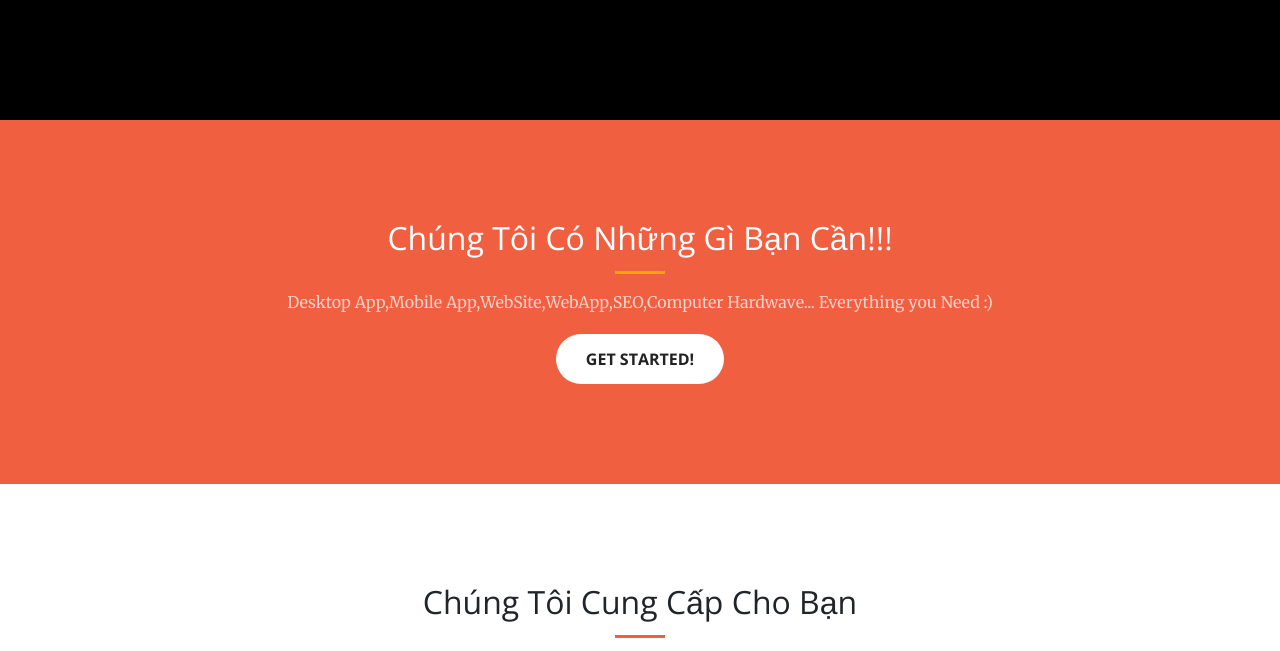
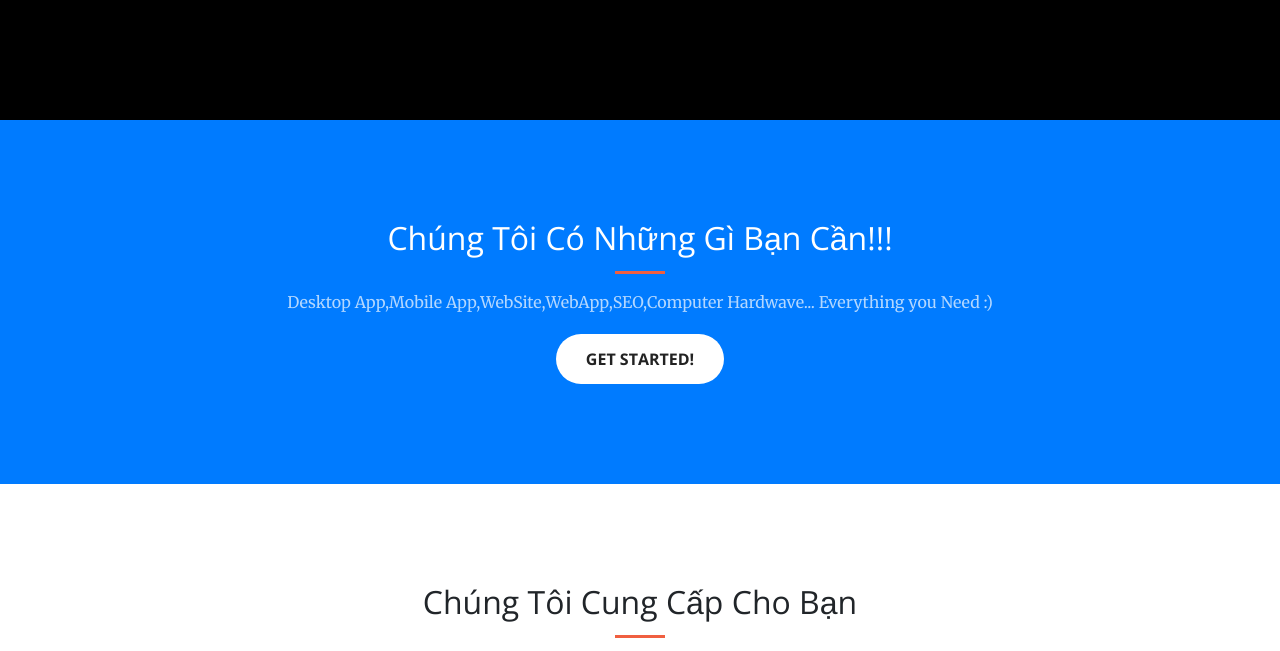
Before and after one commit to BuiTanQuyGMOZ/HQSTUDIO, a website: page index.html in a window 1280 px wide. Shown: the part 680-1331 px from the top of the page. Drawn offline with nearby package versions, Linux system fonts and the light colour scheme.

Commit message:
Update creative.css

```diff
--- a/css/creative.css
+++ b/css/creative.css
@@ -20,7 +20,7 @@ hr {
   border-color: #F05F40; }
 
 hr.light {
-  border-color: orange; }
+  border-color: #FF9700:; }
 
 a {
   color: #F05F40;
@@ -44,7 +44,7 @@ p {
   margin-bottom: 20px; }
 
 .bg-primary {
-  background-color: #F05F40 !important; }
+  background-color: #FF9700: !important; }
 
 .bg-dark {
   color: white;
```
